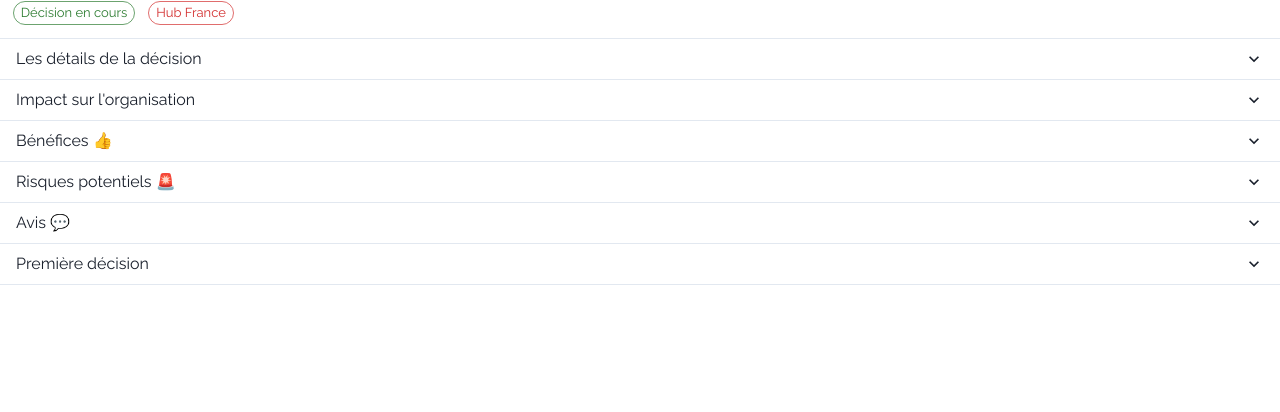
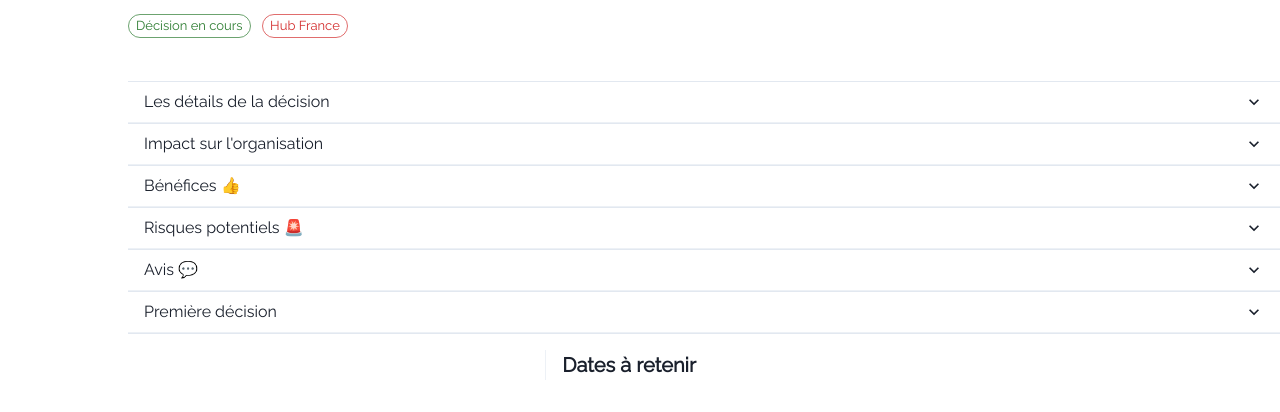
Before and after one commit to Goyave69/06_23_CDA_make_sense, a React (Vite) app in the folder frontend/: page / in a window 1280 px wide. Shown: the top 412 px of the page. Built offline with nearby package versions, Linux system fonts and the light colour scheme; no server answers.

Commit message:
Decision displaying page in progress

```diff
--- a/frontend/src/components/DecisionItem.jsx
+++ b/frontend/src/components/DecisionItem.jsx
@@ -1,12 +1,18 @@
 import { React, useEffect, useState } from "react";
 import axios from "axios";
-import { Box, Chip, Typography } from "@mui/material";
+import { Box, Button, Chip, Typography } from "@mui/material";
 import {
   Accordion,
   AccordionItem,
   AccordionButton,
   AccordionPanel,
   AccordionIcon,
+  Divider,
+  Flex,
+  Grid,
+  GridItem,
+  Text,
+  Center,
 } from "@chakra-ui/react";
 
 export default function DecisionItem() {
@@ -26,13 +32,13 @@ export default function DecisionItem() {
   }, []);
 
   return (
-    <>
+    <Grid marginTop="1%" marginLeft="10%" templateColumns="1fr 1fr" gap={4}>
+      <GridItem colSpan={2}>
         <Chip
           variant="outlined"
           color="success"
           size="small"
           label="Décision en cours"
-        sx={{ marginLeft: "1%" }}
         />
         <Chip
           variant="outlined"
@@ -41,9 +47,13 @@ export default function DecisionItem() {
           label="Hub France"
           sx={{ marginLeft: "1%" }}
         />
-      <Typography variant="h5" sx={{ marginY: "1%" }}>
+      </GridItem>
+      <GridItem colSpan={2}>
+        <Typography variant="h3" sx={{ marginY: "1%", fontWeight: "900" }}>
           {data.title}
         </Typography>
+      </GridItem>
+      <GridItem colSpan={2}>
         <Accordion allowToggle>
           <AccordionItem>
             <h2>
@@ -53,8 +63,11 @@ export default function DecisionItem() {
                 </Box>
                 <AccordionIcon />
               </AccordionButton>
+              <Divider />
             </h2>
-          <AccordionPanel pb={4}>{data.decision_content}</AccordionPanel>
+            <AccordionPanel pb={4} backgroundColor="rgb(0 0 0 / 0.015)">
+              {data.decision_content}
+            </AccordionPanel>
           </AccordionItem>
 
           <AccordionItem>
@@ -65,8 +78,11 @@ export default function DecisionItem() {
                 </Box>
                 <AccordionIcon />
               </AccordionButton>
+              <Divider />
             </h2>
-          <AccordionPanel pb={4}>{data.organization_utility}</AccordionPanel>
+            <AccordionPanel pb={4} backgroundColor="rgb(0 0 0 / 0.015)">
+              {data.organization_utility}
+            </AccordionPanel>
           </AccordionItem>
           <AccordionItem>
             <h2>
@@ -76,8 +92,11 @@ export default function DecisionItem() {
                 </Box>
                 <AccordionIcon />
               </AccordionButton>
+              <Divider />
             </h2>
-          <AccordionPanel pb={4}>{data.decision_benefits}</AccordionPanel>
+            <AccordionPanel pb={4} backgroundColor="rgb(0 0 0 / 0.015)">
+              {data.decision_benefits}
+            </AccordionPanel>
           </AccordionItem>
           <AccordionItem>
             <h2>
@@ -87,8 +106,11 @@ export default function DecisionItem() {
                 </Box>
                 <AccordionIcon />
               </AccordionButton>
+              <Divider />
             </h2>
-          <AccordionPanel pb={4}>{data.decision_risks}</AccordionPanel>
+            <AccordionPanel pb={4} backgroundColor="rgb(0 0 0 / 0.015)">
+              {data.decision_risks}
+            </AccordionPanel>
           </AccordionItem>
           <AccordionItem>
             <h2>
@@ -98,12 +120,13 @@ export default function DecisionItem() {
                 </Box>
                 <AccordionIcon />
               </AccordionButton>
+              <Divider />
             </h2>
-          <AccordionPanel pb={4}>
+            <AccordionPanel pb={4} backgroundColor="rgb(0 0 0 / 0.015)">
               Lorem ipsum dolor sit amet, consectetur adipiscing elit, sed do
-            eiusmod tempor incididunt ut labore et dolore magna aliqua. Ut enim
-            ad minim veniam, quis nostrud exercitation ullamco laboris nisi ut
-            aliquip ex ea commodo consequat.
+              eiusmod tempor incididunt ut labore et dolore magna aliqua. Ut
+              enim ad minim veniam, quis nostrud exercitation ullamco laboris
+              nisi ut aliquip ex ea commodo consequat.
             </AccordionPanel>
           </AccordionItem>
           <AccordionItem>
@@ -114,15 +137,42 @@ export default function DecisionItem() {
                 </Box>
                 <AccordionIcon />
               </AccordionButton>
+              <Divider />
             </h2>
-          <AccordionPanel pb={4}>
+            <AccordionPanel pb={4} backgroundColor="rgb(0 0 0 / 0.015)">
+              <div>
                 Lorem ipsum dolor sit amet, consectetur adipiscing elit, sed do
-            eiusmod tempor incididunt ut labore et dolore magna aliqua. Ut enim
-            ad minim veniam, quis nostrud exercitation ullamco laboris nisi ut
-            aliquip ex ea commodo consequat.
+                eiusmod tempor incididunt ut labore et dolore magna aliqua. Ut
+                enim ad minim veniam, quis nostrud exercitation ullamco laboris
+                nisi ut aliquip ex ea commodo consequat.
+              </div>
+              <Center>
+                <Button
+                  variant="contained"
+                  sx={{
+                    borderRadius: 3,
+                    backgroundColor: "#0C3944",
+                    textTransform: "none",
+                    fontWeight: "900",
+                    textAlign: "center",
+                    width: "18%",
+                  }}
+                >
+                  Donner son avis
+                </Button>
+              </Center>
             </AccordionPanel>
           </AccordionItem>
         </Accordion>
-    </>
+      </GridItem>
+      <Flex alignItems="flex-start" justifyContent="flex-end">
+        <Divider orientation="vertical" />
+        <Flex flexDirection="column" marginLeft={4}>
+          <Text as="b" fontSize="xl">
+            Dates à retenir
+          </Text>
+        </Flex>
+      </Flex>
+    </Grid>
   );
 }
```
Lines whose indentation alone changed are shown as unchanged.
